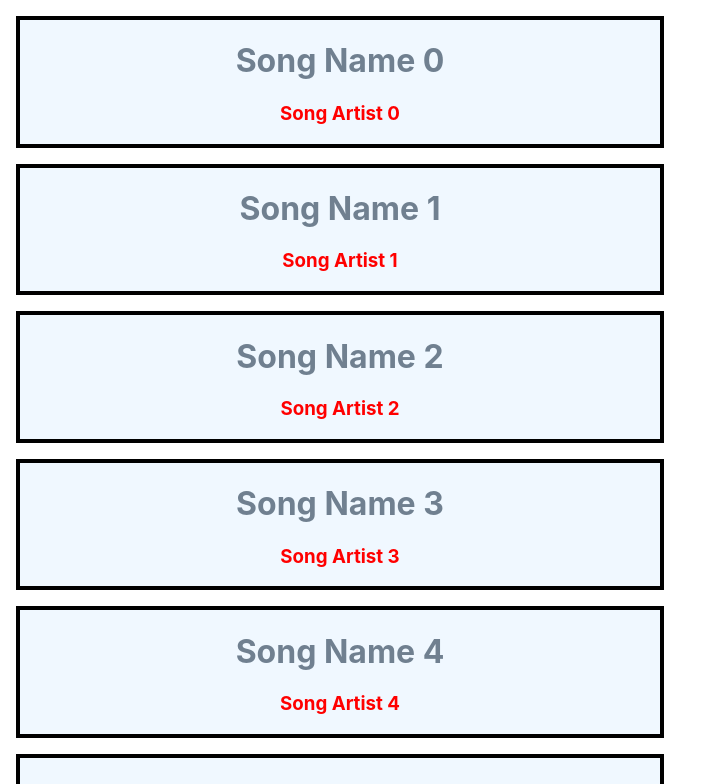
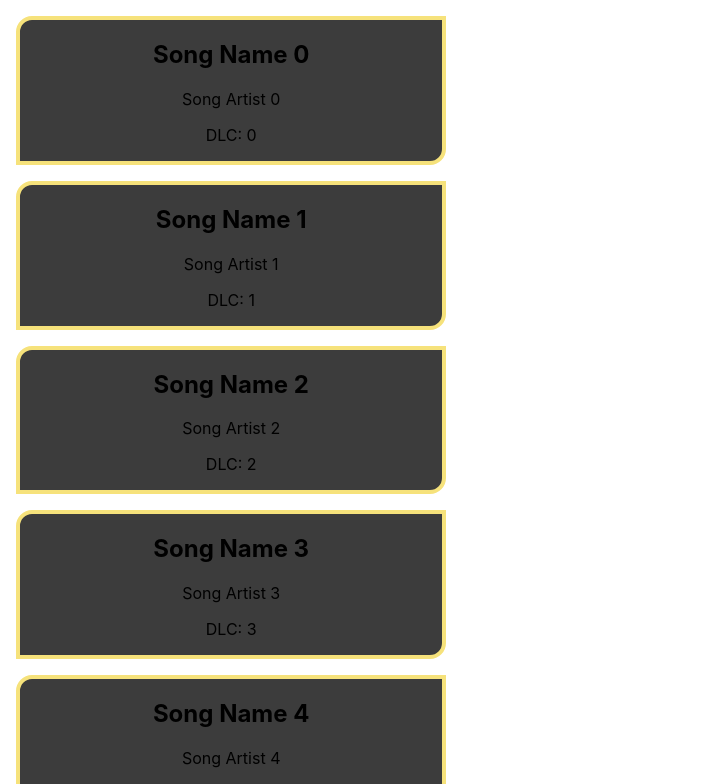
Before and after one commit to Enired/dj-max-site, a React (Create React App) app: page / in a window 1280 px wide. Shown: the top 784 px of the page, without its empty margins (0-711 px from the left). Built offline with nearby package versions, Linux system fonts and the light colour scheme.

Commit message:
Adding tile details

```diff
--- a/src/App.js
+++ b/src/App.js
@@ -7,8 +7,9 @@ const listOfSongObjTEST = () => {
   const songList = []
   for(let i=0; i<10; i++){
     const song = {
-      songName: `Song Name ${i}`,
-      songArtist: `Song Artist ${i}`
+      name: `Song Name ${i}`,
+      artist: `Song Artist ${i}`,
+      pack: `DLC: ${i}`
     }
 
     songList.push(song);
@@ -24,8 +25,8 @@ const App = () => {
 
   return (
     <div className="App">
-      {songList.map((e, index)=>{
-        return <SongTile songName={e.songName} songArtist={e.songArtist} key={index}/>
+      {songList.map((song, index)=>{
+        return <SongTile name={song.name} artist={song.artist} pack={song.pack} key={index}/>
       })}
     </div>
   );
--- a/src/components/SongTile.js
+++ b/src/components/SongTile.js
@@ -1,12 +1,17 @@
-import '../styles/SongTile.scss'
+import '../styles/SongTile.scss';
 
 const SongTile = (props) => {
+
+  const {name, artist, pack} = props
   return (
-    <div className='SongTile'>
-      <h1>{props.songName}</h1>
-      <h3>{props.songArtist}</h3>
+    <div className='song-tile'>
+      <div className='song-details'>
+        <h2 className='song-name'>{name}</h2>
+        <p className='song-artist'>{artist}</p>
+        <p className='song-pack'>{pack}</p>
+      </div>
     </div>
-  )
-}
+  );
+};
 
-export default SongTile
+export default SongTile;
--- a/src/styles/SongTile.scss
+++ b/src/styles/SongTile.scss
@@ -1,14 +1,15 @@
 @import "global.scss";
 
-.SongTile {
-  border: 4px black solid;
-  width: 50%;
+.song-tile {
+  border: 4px $secondary-color solid;
+  width: 33%;
   margin: 16px;
-  background-color: aliceblue;
+  background-color: $background-color;
+  border-radius: 16px 0px;
   h1 {
-    color: $h1FontColor;
+    color: $accent-color;
   }
   h3{
-    color: $h3FontColor
+    color: $secondary-color
   }
 }
--- a/src/styles/_global.scss
+++ b/src/styles/_global.scss
@@ -1,2 +1,8 @@
 $h1FontColor: slategray;
 $h3FontColor: red;
+
+$primary-color: #1F263D;
+$accent-color: #00FFFF;
+$secondary-color: #F6E27B;
+$neutral-color: #FFFFFF;
+$background-color: #3C3C3C;
```
